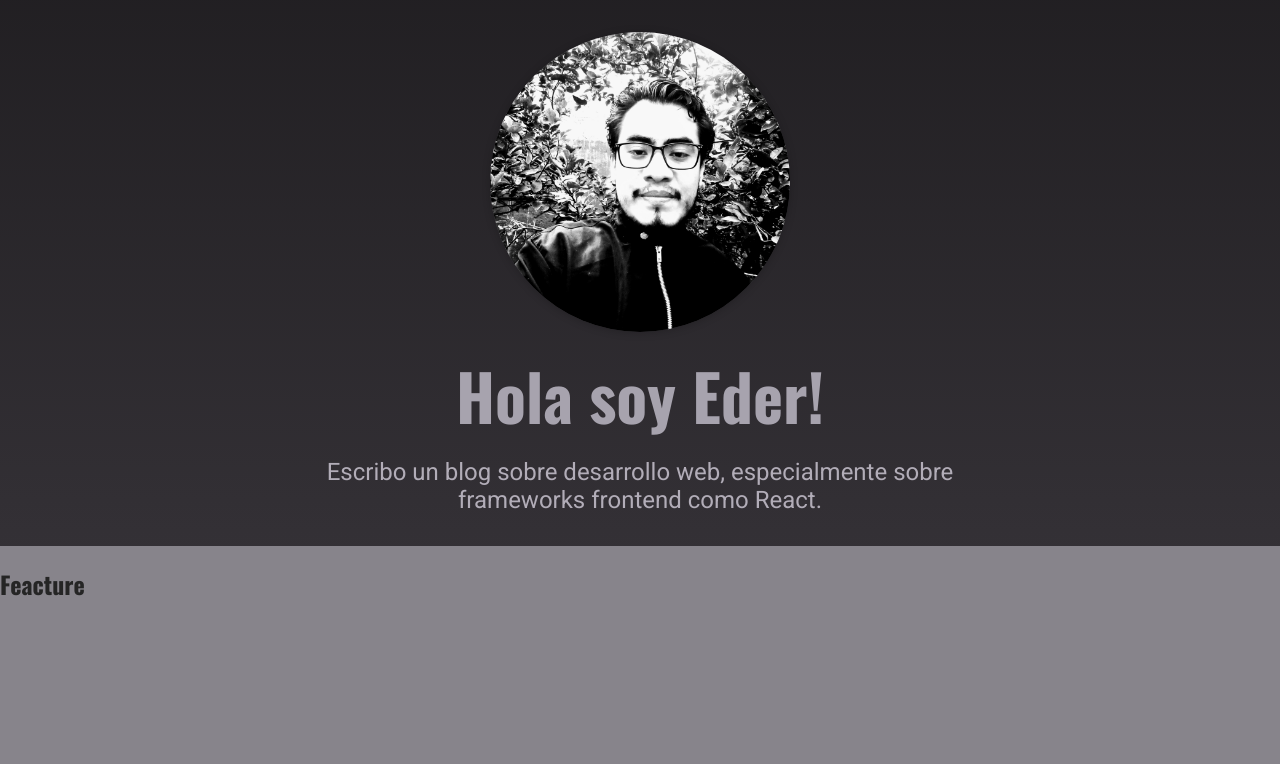
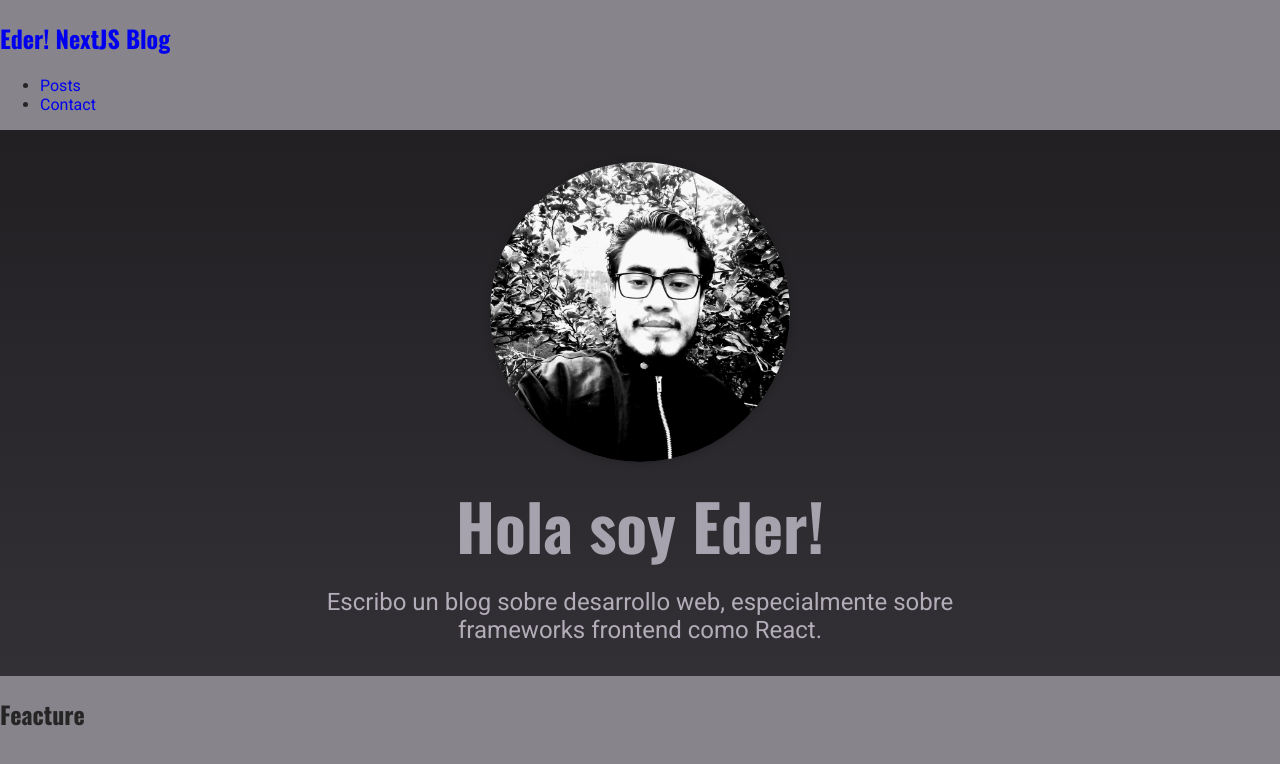
Before and after one commit to chlrobert93/BlogNextJS, a Next.js app: page / in a window 1280 px wide. Shown: the top 764 px of the page. Built offline with nearby package versions, Linux system fonts and the light colour scheme.

Commit message:
Agregando diseño y navagación

```diff
--- /dev/null
+++ b/components/layout/layout.js
@@ -0,0 +1,14 @@
+import { Fragment } from 'react';
+
+import MainNavigation from './main-navigation';
+
+function Layout(props){
+    return (
+        <Fragment>
+            <MainNavigation />
+            <main>{props.children}</main>
+        </Fragment>
+    );
+}
+
+export default Layout;
--- /dev/null
+++ b/components/layout/logo.js
@@ -0,0 +1,9 @@
+function Logo (){
+    return(
+        <div>
+            <h2>Eder! NextJS Blog</h2>
+        </div>
+    );
+}
+
+export default Logo;
--- /dev/null
+++ b/components/layout/main-navigation.js
@@ -0,0 +1,26 @@
+import Link from 'next/link';
+import Logo from './logo';
+
+function MianNavigation() {
+  return (
+    <header>
+      <Link href='/'>
+        <a>
+          <Logo />
+        </a>
+      </Link>
+      <nav>
+        <ul>
+          <li>
+            <Link href='/posts'>Posts</Link>
+          </li>
+          <li>
+            <Link href='/contact'>Contact</Link>
+          </li>
+        </ul>
+      </nav>
+    </header>
+  );
+}
+
+export default MianNavigation;
--- a/pages/_app.js
+++ b/pages/_app.js
@@ -1,7 +1,12 @@
-import '../styles/globals.css'
+import '../styles/globals.css';
+import Layout from '../components/layout/layout';
 
 function MyApp({ Component, pageProps }) {
-  return <Component {...pageProps} />
+  return (
+    <Layout>
+      <Component {...pageProps} />
+    </Layout>
+  );
 }
 
-export default MyApp
+export default MyApp;
```
